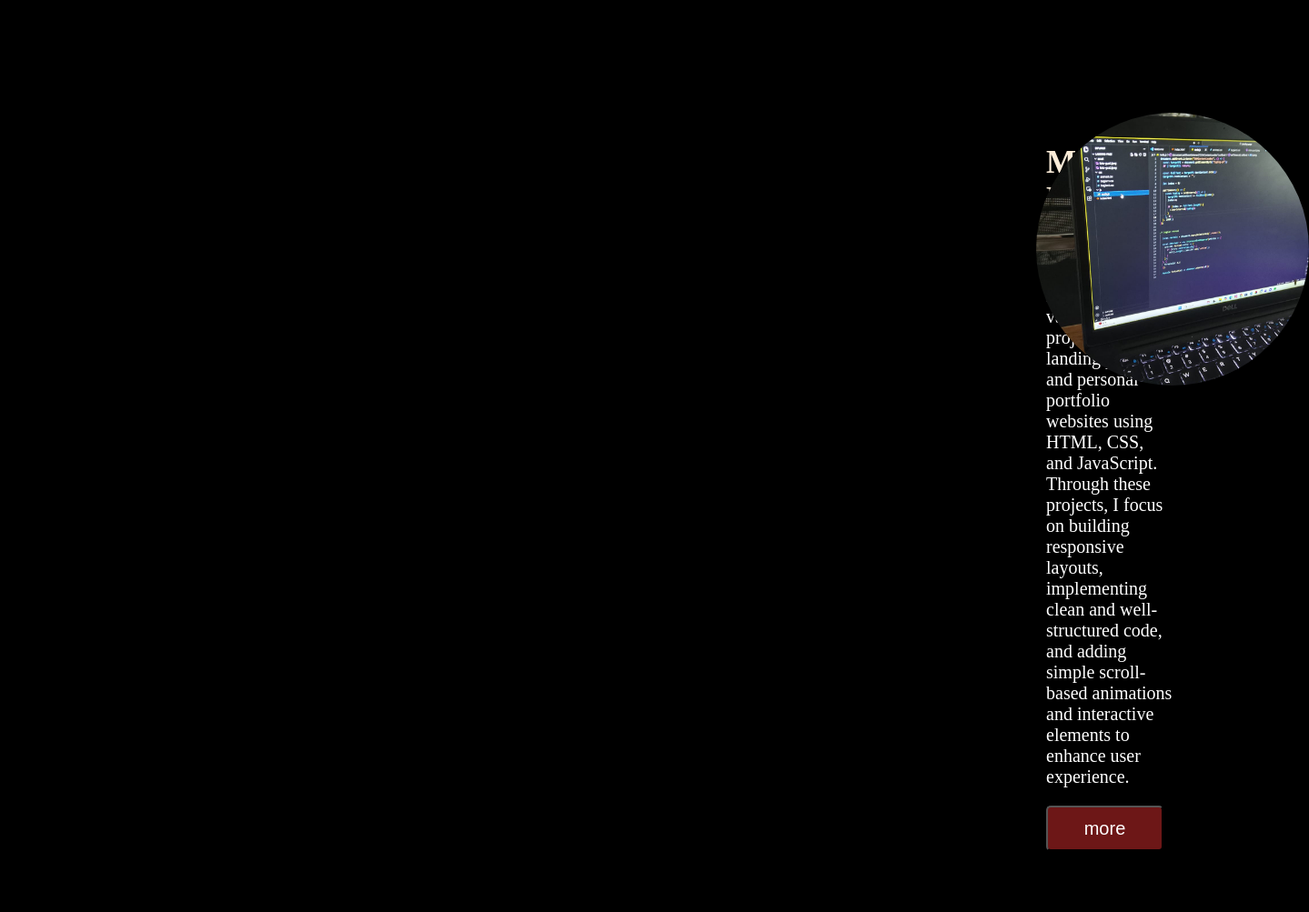
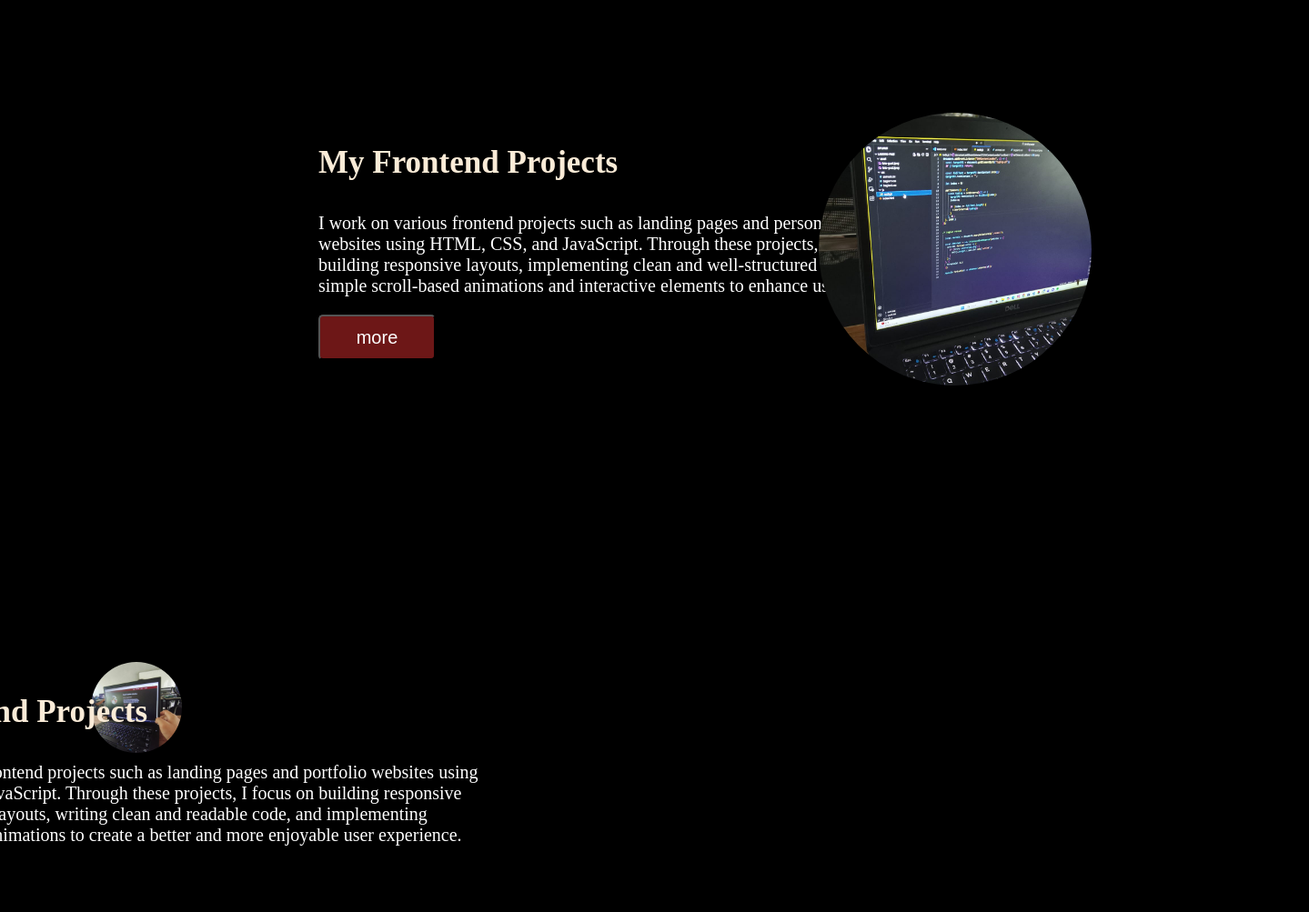
Before and after one commit to hanifalhadisy/my-landing-page, a plain HTML site: page index.html in a window 1280 px wide. Shown: the part 1900-2903 px from the top of the page at 91% size, 1439 px wide, since content can reach past the window. Drawn offline with Linux system fonts and the light colour scheme.

Commit message:
Update bagian2.css

```diff
--- a/css/bagian2.css
+++ b/css/bagian2.css
@@ -65,7 +65,7 @@ h2{
 
 .about-2-text{
     text-wrap: balance;
-    padding-left: 1000px;
+    padding-left: 200px;
     max-width: 800px;
     transform: translateX(150px);
 }
```
